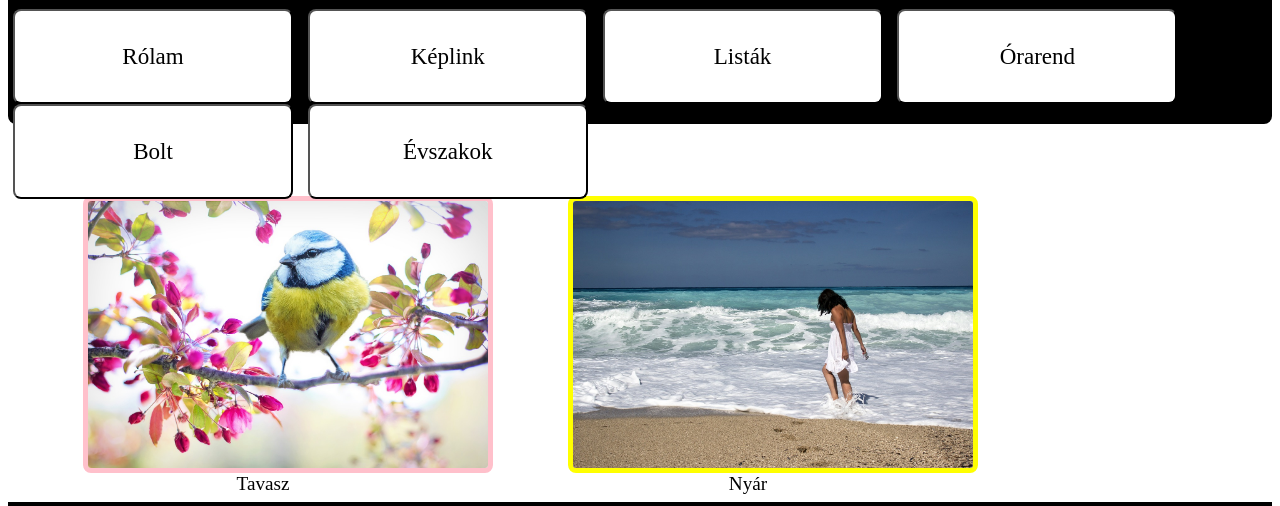
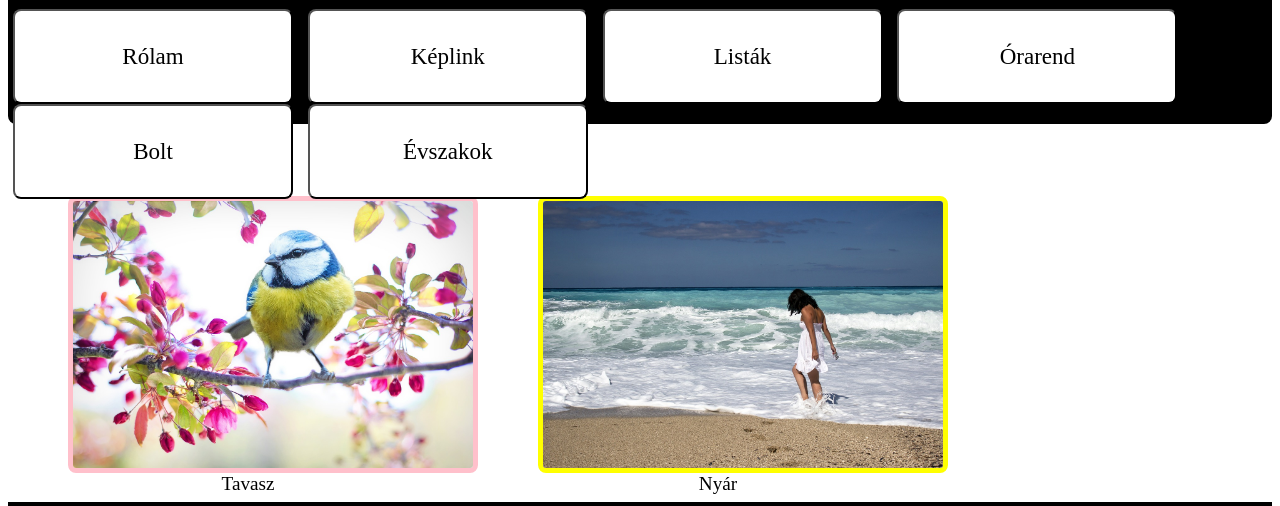
Before and after one commit to kovacsdominik/web, a plain HTML site: page evszakok.html in a window 1280 px wide. Shown: the part 154-660 px from the top of the page. Drawn offline with Linux system fonts and the light colour scheme.

Commit message:
new design

```diff
--- a/style.css
+++ b/style.css
@@ -140,7 +140,7 @@ a{
 }
 #divé{
   float: left;
-  margin: 0 0 0 25px;
+  margin: 0 0 0 10px;
 }
 p{
   margin-block-start: 1em;
```
